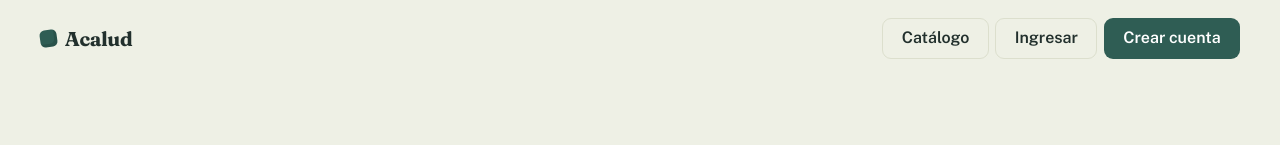
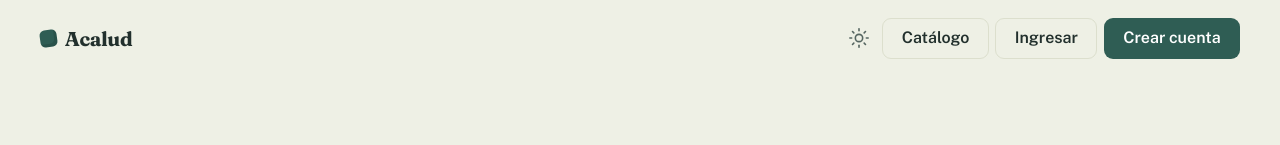
Before and after one commit to EXCOFFee/acalud, a Next.js app in the folder apps/web/: page / in a window 1280 px wide. Shown: the top 145 px of the page. Built offline with nearby package versions, Linux system fonts and the light colour scheme.

Commit message:
feat(ui): Add theme toggle to landing page

```diff
--- a/apps/web/app/page.tsx
+++ b/apps/web/app/page.tsx
@@ -1,5 +1,6 @@
 import Link from 'next/link';
 import { PistaTablero } from '@/components/pista-tablero';
+import { ThemeToggle } from '@/components/theme-toggle';
 
 export default function Home() {
   return (
@@ -10,6 +11,7 @@ export default function Home() {
           Acalud
         </span>
         <div className="nav__acciones">
+          <ThemeToggle />
           <Link className="boton boton--fantasma" href="/catalogo">
             Catálogo
           </Link>
```
